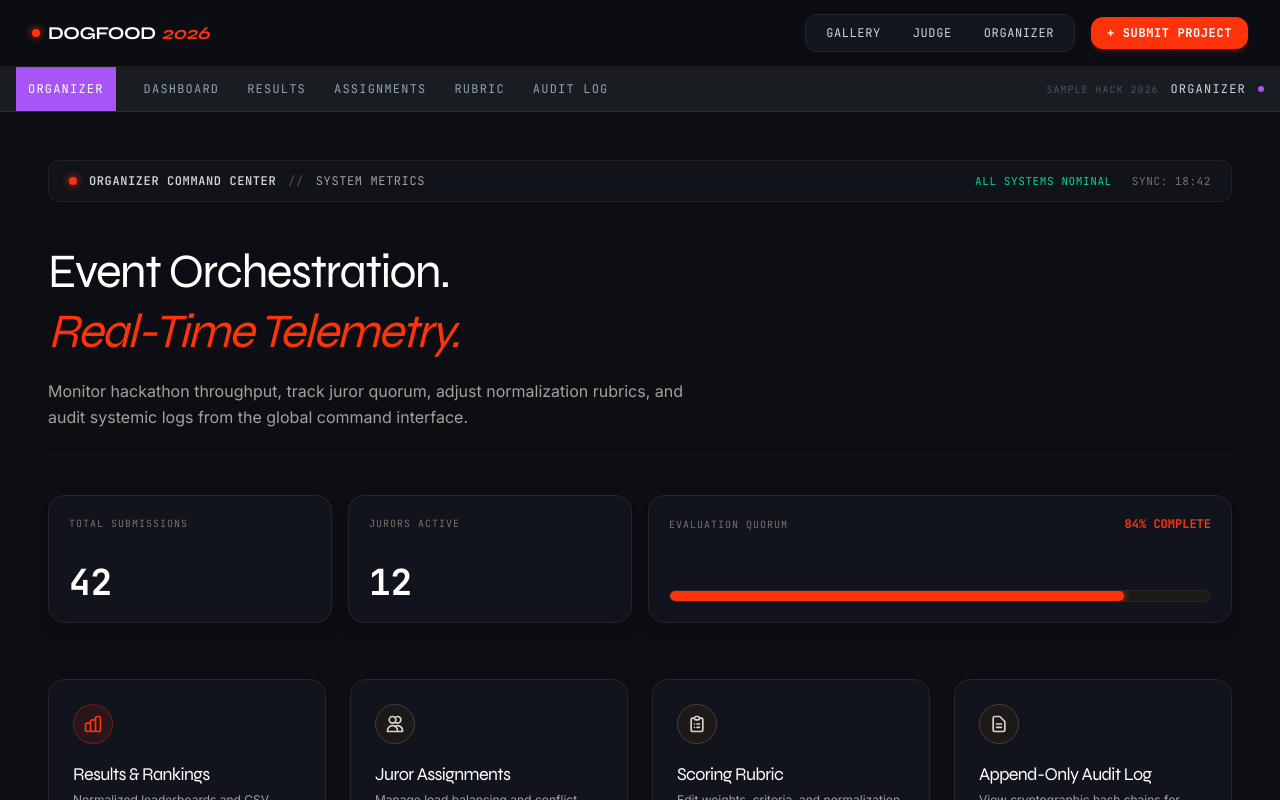
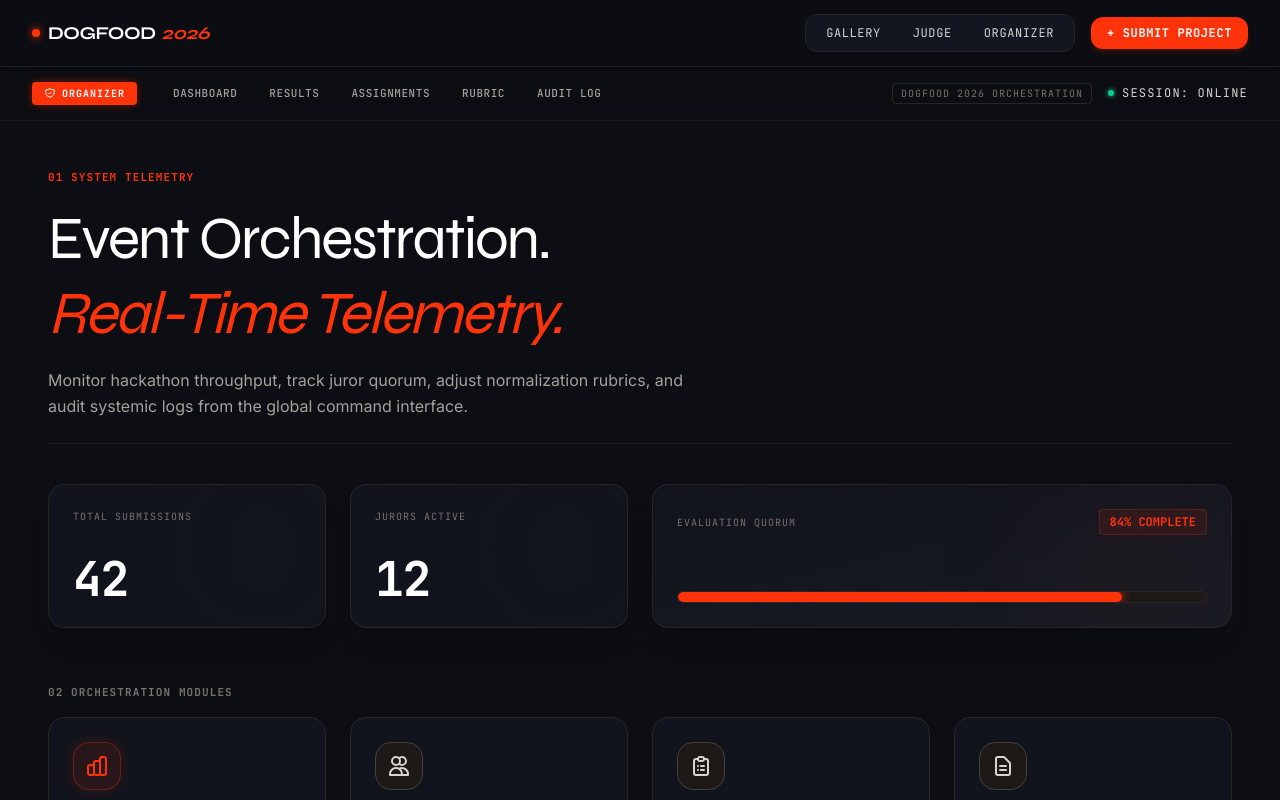
Before and after one commit to helplanes/dogfood-2026, a Next.js app: page /organizer/dashboard in a window 1280 px wide. Shown: the top 800 px of the page. Built offline with nearby package versions, Linux system fonts and the light colour scheme.

Commit message:
feat(ui): comprehensively redesign organizer and judge layouts with cohesive Syne/Mono typography and kinetic components

```diff
--- a/src/app/(organizer)/layout.tsx
+++ b/src/app/(organizer)/layout.tsx
@@ -1,43 +1,40 @@
 import type { ReactNode } from "react";
 import Link from "next/link";
 
-/**
- * Organizer section layout — DESIGN-4-HYBRID
- * Dark world, surface-low accent. Auth guard via src/policy (Krish).
- */
 export default function OrganizerLayout({ children }: { children: ReactNode }) {
   return (
-    <div className="min-h-screen bg-[#111318] flex flex-col">
-      {/* Organizer sub-header */}
-      <div className="bg-[#191c20] border-b border-white/[0.08] px-4 py-0">
+    <div className="flex-1 flex flex-col">
+      {/* Organizer Sleek Sub-header */}
+      <div className="bg-[#0c0e13]/50 backdrop-blur-md border-b border-stone-800/50 sticky top-0 z-40 px-4 md:px-8">
         <div className="max-w-7xl mx-auto flex items-center justify-between">
           {/* Left: role badge + nav */}
-          <div className="flex items-center gap-0">
-            <span className="text-xs font-mono uppercase tracking-widest bg-[#a855f7] text-white px-3 py-3.5 mr-4 shrink-0">
-              Organizer
+          <div className="flex items-center">
+            <span className="text-[10px] font-mono uppercase tracking-widest bg-[#fe330a] text-white px-3 py-1 rounded-sm mr-6 shrink-0 flex items-center gap-1.5 font-bold shadow-[0_0_8px_rgba(254,51,10,0.4)]">
+              <svg className="w-3 h-3" fill="none" viewBox="0 0 24 24" stroke="currentColor"><path strokeLinecap="round" strokeLinejoin="round" strokeWidth="2" d="M9 12l2 2 4-4m5.618-4.016A11.955 11.955 0 0112 2.944a11.955 11.955 0 01-8.618 3.04A12.02 12.02 0 003 9c0 5.591 3.824 10.29 9 11.622 5.176-1.332 9-6.03 9-11.622 0-1.042-.133-2.052-.382-3.016z" /></svg>
+              ORGANIZER
             </span>
-            <nav className="flex items-center gap-1 overflow-x-auto" aria-label="Organizer navigation">
-              <Link href="/organizer/dashboard"   className="text-xs font-mono uppercase tracking-widest text-slate-400 hover:text-white hover:bg-white/[0.05] px-3 py-3.5 transition-colors whitespace-nowrap">Dashboard</Link>
-              <Link href="/organizer/results"     className="text-xs font-mono uppercase tracking-widest text-slate-400 hover:text-white hover:bg-white/[0.05] px-3 py-3.5 transition-colors whitespace-nowrap">Results</Link>
-              <Link href="/organizer/assignments" className="text-xs font-mono uppercase tracking-widest text-slate-400 hover:text-white hover:bg-white/[0.05] px-3 py-3.5 transition-colors whitespace-nowrap">Assignments</Link>
-              <Link href="/organizer/rubric"      className="text-xs font-mono uppercase tracking-widest text-slate-400 hover:text-white hover:bg-white/[0.05] px-3 py-3.5 transition-colors whitespace-nowrap">Rubric</Link>
-              <Link href="/organizer/audit"       className="text-xs font-mono uppercase tracking-widest text-slate-400 hover:text-white hover:bg-white/[0.05] px-3 py-3.5 transition-colors whitespace-nowrap">Audit Log</Link>
+            <nav className="flex items-center gap-2 overflow-x-auto py-3 no-scrollbar" aria-label="Organizer navigation">
+              <Link href="/organizer/dashboard"   className="text-[11px] font-mono uppercase tracking-wider text-stone-400 hover:text-white hover:bg-stone-800/50 px-3 py-1.5 rounded-lg transition-all whitespace-nowrap font-medium">Dashboard</Link>
+              <Link href="/organizer/results"     className="text-[11px] font-mono uppercase tracking-wider text-stone-400 hover:text-white hover:bg-stone-800/50 px-3 py-1.5 rounded-lg transition-all whitespace-nowrap font-medium">Results</Link>
+              <Link href="/organizer/assignments" className="text-[11px] font-mono uppercase tracking-wider text-stone-400 hover:text-white hover:bg-stone-800/50 px-3 py-1.5 rounded-lg transition-all whitespace-nowrap font-medium">Assignments</Link>
+              <Link href="/organizer/rubric"      className="text-[11px] font-mono uppercase tracking-wider text-stone-400 hover:text-white hover:bg-stone-800/50 px-3 py-1.5 rounded-lg transition-all whitespace-nowrap font-medium">Rubric</Link>
+              <Link href="/organizer/audit"       className="text-[11px] font-mono uppercase tracking-wider text-stone-400 hover:text-white hover:bg-stone-800/50 px-3 py-1.5 rounded-lg transition-all whitespace-nowrap font-medium">Audit Log</Link>
             </nav>
           </div>
           {/* Right: identity + event name */}
-          <div className="flex items-center gap-3 shrink-0">
-            <span className="text-[10px] font-mono text-slate-600 uppercase tracking-widest hidden lg:block">
-              Sample Hack 2026
+          <div className="flex items-center gap-4 shrink-0">
+            <span className="text-[10px] font-mono text-stone-500 uppercase tracking-widest hidden lg:block border border-stone-800 px-2 py-0.5 rounded-sm">
+              DOGFOOD 2026 ORCHESTRATION
             </span>
-            <span className="text-xs font-mono text-slate-300 uppercase tracking-widest hidden sm:block">
-              organizer {/* TODO: replace with real session once Krish wires auth */}
+            <span className="flex items-center gap-2 text-xs font-mono text-stone-300 uppercase tracking-widest hidden sm:flex">
+              <span className="h-1.5 w-1.5 rounded-full bg-emerald-400 animate-pulse shadow-[0_0_5px_#34d399]" />
+              SESSION: ONLINE
             </span>
-            <span className="w-1.5 h-1.5 rounded-full bg-[#a855f7]" aria-hidden="true" />
           </div>
         </div>
       </div>
 
-      <div className="flex-1">{children}</div>
+      <div className="flex-1 bg-[#090b10]">{children}</div>
     </div>
   );
 }
--- a/src/app/(organizer)/organizer/dashboard/page.tsx
+++ b/src/app/(organizer)/organizer/dashboard/page.tsx
@@ -9,25 +9,14 @@ export default function OrganizerDashboardPage() {
 
       <div className="max-w-7xl mx-auto space-y-10 w-full">
 
-        {/* Top Command Bar */}
-        <div className="flex flex-wrap items-center justify-between gap-4 py-3 px-5 rounded-xl bg-[#11141c]/90 border border-stone-800/80 text-xs font-mono tracking-wider text-stone-400">
-          <div className="flex items-center gap-3">
-            <span className="flex h-2 w-2 rounded-full bg-[#fe330a] shadow-[0_0_8px_#fe330a]" />
-            <span className="text-stone-300 font-semibold">ORGANIZER COMMAND CENTER</span>
-            <span className="text-stone-600">{"//"}</span>
-            <span>SYSTEM METRICS</span>
-          </div>
-          <div className="flex items-center gap-5 text-[11px]">
-            <span className="text-emerald-400">ALL SYSTEMS NOMINAL</span>
-            <span className="text-stone-500">SYNC: 18:42</span>
-          </div>
-        </div>
-
         {/* Hero Section */}
         <div className="space-y-4 pb-6 border-b border-stone-800/50">
-          <h1 className="text-4xl md:text-5xl font-serif text-white tracking-tight leading-tight">
+          <div className="text-[11px] font-mono uppercase tracking-widest text-[#fe330a] font-bold">
+            01 SYSTEM TELEMETRY
+          </div>
+          <h1 className="text-4xl md:text-5xl lg:text-6xl font-syne text-white tracking-tight leading-tight">
             Event Orchestration. <br />
-            <span className="italic text-[#fe330a] font-normal">Real-Time Telemetry.</span>
+            <span className="italic text-[#fe330a] font-medium">Real-Time Telemetry.</span>
           </h1>
           <p className="text-stone-400 text-sm md:text-base max-w-2xl leading-relaxed">
             Monitor hackathon throughput, track juror quorum, adjust normalization rubrics, and audit systemic logs from the global command interface.
@@ -35,71 +24,80 @@ export default function OrganizerDashboardPage() {
         </div>
 
         {/* Global Metrics Cards */}
-        <div className="grid grid-cols-2 lg:grid-cols-4 gap-4">
-          <div className="p-5 rounded-2xl bg-[#11141c] border border-stone-800 flex flex-col justify-between h-32 shadow-lg">
-            <span className="text-[10px] font-mono text-stone-500 uppercase tracking-widest block">TOTAL SUBMISSIONS</span>
-            <span className="text-4xl font-mono font-bold text-white">42</span>
+        <div className="grid grid-cols-2 lg:grid-cols-4 gap-6">
+          <div className="p-6 rounded-2xl bg-[#11141c] border border-stone-800 hover:border-stone-700 transition-colors flex flex-col justify-between h-36 shadow-xl relative overflow-hidden group">
+            <div className="absolute top-0 right-0 w-32 h-32 bg-stone-800/20 rounded-full blur-3xl group-hover:bg-stone-700/30 transition-colors" />
+            <span className="text-[10px] font-mono text-stone-500 uppercase tracking-widest block relative z-10">TOTAL SUBMISSIONS</span>
+            <span className="text-5xl font-mono font-bold text-white relative z-10 tracking-tight">42</span>
           </div>
-          <div className="p-5 rounded-2xl bg-[#11141c] border border-stone-800 flex flex-col justify-between h-32 shadow-lg">
-            <span className="text-[10px] font-mono text-stone-500 uppercase tracking-widest block">JURORS ACTIVE</span>
-            <span className="text-4xl font-mono font-bold text-white">12</span>
+          <div className="p-6 rounded-2xl bg-[#11141c] border border-stone-800 hover:border-stone-700 transition-colors flex flex-col justify-between h-36 shadow-xl relative overflow-hidden group">
+            <div className="absolute top-0 right-0 w-32 h-32 bg-stone-800/20 rounded-full blur-3xl group-hover:bg-stone-700/30 transition-colors" />
+            <span className="text-[10px] font-mono text-stone-500 uppercase tracking-widest block relative z-10">JURORS ACTIVE</span>
+            <span className="text-5xl font-mono font-bold text-white relative z-10 tracking-tight">12</span>
           </div>
-          <div className="p-5 rounded-2xl bg-[#11141c] border border-stone-800 flex flex-col justify-between h-32 shadow-lg col-span-2 lg:col-span-2">
-            <div className="flex items-center justify-between">
+          <div className="p-6 rounded-2xl bg-gradient-to-br from-[#11141c] to-[#161a24] border border-stone-800 hover:border-stone-700 transition-colors flex flex-col justify-between h-36 shadow-xl col-span-2 lg:col-span-2 relative overflow-hidden group">
+            <div className="absolute top-0 right-0 w-48 h-48 bg-[#fe330a]/5 rounded-full blur-3xl group-hover:bg-[#fe330a]/10 transition-colors" />
+            <div className="flex items-center justify-between relative z-10">
               <span className="text-[10px] font-mono text-stone-500 uppercase tracking-widest">EVALUATION QUORUM</span>
-              <span className="text-xs font-mono font-bold text-[#fe330a]">84% COMPLETE</span>
+              <span className="text-xs font-mono font-bold text-[#fe330a] px-2.5 py-1 bg-[#fe330a]/10 rounded border border-[#fe330a]/20">84% COMPLETE</span>
             </div>
-            <div className="w-full h-3 rounded-full bg-stone-900 overflow-hidden border border-stone-800 mt-auto">
-              <div className="h-full bg-[#fe330a] w-[84%] rounded-full shadow-[0_0_8px_#fe330a]" />
+            <div className="w-full h-3 rounded-full bg-stone-900 overflow-hidden border border-stone-800 mt-auto relative z-10">
+              <div className="h-full bg-[#fe330a] w-[84%] rounded-full shadow-[0_0_12px_#fe330a]" />
             </div>
           </div>
         </div>
 
         {/* Navigation Grid */}
-        <div className="grid grid-cols-1 md:grid-cols-2 lg:grid-cols-4 gap-6 pt-4">
+        <div className="space-y-4 pt-4">
+          <div className="text-[11px] font-mono uppercase tracking-widest text-stone-500 font-bold">
+            02 ORCHESTRATION MODULES
+          </div>
+          <div className="grid grid-cols-1 md:grid-cols-2 lg:grid-cols-4 gap-6">
 
-          <Link href="/organizer/results" className="group p-6 rounded-2xl bg-[#11141c] hover:bg-[#141824] border border-stone-800 hover:border-[#fe330a]/50 transition-all flex flex-col gap-4">
-            <div className="w-10 h-10 rounded-full bg-[#fe330a]/10 border border-[#fe330a]/30 flex items-center justify-center text-[#fe330a]">
-              <svg className="w-5 h-5" fill="none" viewBox="0 0 24 24" stroke="currentColor"><path strokeLinecap="round" strokeLinejoin="round" strokeWidth="2" d="M9 19v-6a2 2 0 00-2-2H5a2 2 0 00-2 2v6a2 2 0 002 2h2a2 2 0 002-2zm0 0V9a2 2 0 012-2h2a2 2 0 012 2v10m-6 0a2 2 0 002 2h2a2 2 0 002-2m0 0V5a2 2 0 012-2h2a2 2 0 012 2v14a2 2 0 01-2 2h-2a2 2 0 01-2-2z" /></svg>
+            <Link href="/organizer/results" className="group p-6 rounded-2xl bg-[#11141c] hover:bg-[#141824] border border-stone-800 hover:border-[#fe330a]/50 transition-all flex flex-col gap-6 relative overflow-hidden">
+              <div className="w-12 h-12 rounded-2xl bg-[#fe330a]/10 border border-[#fe330a]/30 flex items-center justify-center text-[#fe330a] shadow-[0_0_15px_rgba(254,51,10,0.15)] group-hover:scale-110 transition-transform">
+                <svg className="w-6 h-6" fill="none" viewBox="0 0 24 24" stroke="currentColor"><path strokeLinecap="round" strokeLinejoin="round" strokeWidth="2" d="M9 19v-6a2 2 0 00-2-2H5a2 2 0 00-2 2v6a2 2 0 002 2h2a2 2 0 002-2zm0 0V9a2 2 0 012-2h2a2 2 0 012 2v10m-6 0a2 2 0 002 2h2a2 2 0 002-2m0 0V5a2 2 0 012-2h2a2 2 0 012 2v14a2 2 0 01-2 2h-2a2 2 0 01-2-2z" /></svg>
               </div>
               <div>
-              <h3 className="text-lg font-serif text-white group-hover:text-[#fe330a] transition-colors">Results & Rankings</h3>
-              <p className="text-xs text-stone-400 font-sans mt-1">Normalized leaderboards and CSV exports.</p>
+                <h3 className="text-xl font-syne font-bold text-white group-hover:text-[#fe330a] transition-colors">Results & Rankings</h3>
+                <p className="text-xs text-stone-400 font-sans mt-2 leading-relaxed">Normalized leaderboards and comprehensive CSV score exports.</p>
               </div>
             </Link>
 
-          <Link href="/organizer/assignments" className="group p-6 rounded-2xl bg-[#11141c] hover:bg-[#141824] border border-stone-800 hover:border-stone-600 transition-all flex flex-col gap-4">
-            <div className="w-10 h-10 rounded-full bg-stone-900 border border-stone-700 flex items-center justify-center text-stone-300">
-              <svg className="w-5 h-5" fill="none" viewBox="0 0 24 24" stroke="currentColor"><path strokeLinecap="round" strokeLinejoin="round" strokeWidth="2" d="M12 4.354a4 4 0 110 5.292M15 21H3v-1a6 6 0 0112 0v1zm0 0h6v-1a6 6 0 00-9-5.197M13 7a4 4 0 11-8 0 4 4 0 018 0z" /></svg>
+            <Link href="/organizer/assignments" className="group p-6 rounded-2xl bg-[#11141c] hover:bg-[#141824] border border-stone-800 hover:border-stone-600 transition-all flex flex-col gap-6">
+              <div className="w-12 h-12 rounded-2xl bg-stone-900 border border-stone-700 flex items-center justify-center text-stone-300 group-hover:scale-110 transition-transform">
+                <svg className="w-6 h-6" fill="none" viewBox="0 0 24 24" stroke="currentColor"><path strokeLinecap="round" strokeLinejoin="round" strokeWidth="2" d="M12 4.354a4 4 0 110 5.292M15 21H3v-1a6 6 0 0112 0v1zm0 0h6v-1a6 6 0 00-9-5.197M13 7a4 4 0 11-8 0 4 4 0 018 0z" /></svg>
               </div>
               <div>
-              <h3 className="text-lg font-serif text-white">Juror Assignments</h3>
-              <p className="text-xs text-stone-400 font-sans mt-1">Manage load balancing and conflict overrides.</p>
+                <h3 className="text-xl font-syne font-bold text-white group-hover:text-stone-200 transition-colors">Juror Assignments</h3>
+                <p className="text-xs text-stone-400 font-sans mt-2 leading-relaxed">Manage review load balancing, quotas, and judge conflict overrides.</p>
               </div>
             </Link>
 
-          <Link href="/organizer/rubric" className="group p-6 rounded-2xl bg-[#11141c] hover:bg-[#141824] border border-stone-800 hover:border-stone-600 transition-all flex flex-col gap-4">
-            <div className="w-10 h-10 rounded-full bg-stone-900 border border-stone-700 flex items-center justify-center text-stone-300">
-              <svg className="w-5 h-5" fill="none" viewBox="0 0 24 24" stroke="currentColor"><path strokeLinecap="round" strokeLinejoin="round" strokeWidth="2" d="M9 5H7a2 2 0 00-2 2v12a2 2 0 002 2h10a2 2 0 002-2V7a2 2 0 00-2-2h-2M9 5a2 2 0 002 2h2a2 2 0 002-2M9 5a2 2 0 012-2h2a2 2 0 012 2m-3 7h3m-3 4h3m-6-4h.01M9 16h.01" /></svg>
+            <Link href="/organizer/rubric" className="group p-6 rounded-2xl bg-[#11141c] hover:bg-[#141824] border border-stone-800 hover:border-stone-600 transition-all flex flex-col gap-6">
+              <div className="w-12 h-12 rounded-2xl bg-stone-900 border border-stone-700 flex items-center justify-center text-stone-300 group-hover:scale-110 transition-transform">
+                <svg className="w-6 h-6" fill="none" viewBox="0 0 24 24" stroke="currentColor"><path strokeLinecap="round" strokeLinejoin="round" strokeWidth="2" d="M9 5H7a2 2 0 00-2 2v12a2 2 0 002 2h10a2 2 0 002-2V7a2 2 0 00-2-2h-2M9 5a2 2 0 002 2h2a2 2 0 002-2M9 5a2 2 0 012-2h2a2 2 0 012 2m-3 7h3m-3 4h3m-6-4h.01M9 16h.01" /></svg>
               </div>
               <div>
-              <h3 className="text-lg font-serif text-white">Scoring Rubric</h3>
-              <p className="text-xs text-stone-400 font-sans mt-1">Edit weights, criteria, and normalization rules.</p>
+                <h3 className="text-xl font-syne font-bold text-white group-hover:text-stone-200 transition-colors">Scoring Rubric</h3>
+                <p className="text-xs text-stone-400 font-sans mt-2 leading-relaxed">Edit evaluation weights, criteria sets, and statistical normalization rules.</p>
               </div>
             </Link>
 
-          <Link href="/organizer/audit" className="group p-6 rounded-2xl bg-[#11141c] hover:bg-[#141824] border border-stone-800 hover:border-stone-600 transition-all flex flex-col gap-4">
-            <div className="w-10 h-10 rounded-full bg-stone-900 border border-stone-700 flex items-center justify-center text-stone-300">
-              <svg className="w-5 h-5" fill="none" viewBox="0 0 24 24" stroke="currentColor"><path strokeLinecap="round" strokeLinejoin="round" strokeWidth="2" d="M9 12h6m-6 4h6m2 5H7a2 2 0 01-2-2V5a2 2 0 012-2h5.586a1 1 0 01.707.293l5.414 5.414a1 1 0 01.293.707V19a2 2 0 01-2 2z" /></svg>
+            <Link href="/organizer/audit" className="group p-6 rounded-2xl bg-[#11141c] hover:bg-[#141824] border border-stone-800 hover:border-stone-600 transition-all flex flex-col gap-6">
+              <div className="w-12 h-12 rounded-2xl bg-stone-900 border border-stone-700 flex items-center justify-center text-stone-300 group-hover:scale-110 transition-transform">
+                <svg className="w-6 h-6" fill="none" viewBox="0 0 24 24" stroke="currentColor"><path strokeLinecap="round" strokeLinejoin="round" strokeWidth="2" d="M9 12h6m-6 4h6m2 5H7a2 2 0 01-2-2V5a2 2 0 012-2h5.586a1 1 0 01.707.293l5.414 5.414a1 1 0 01.293.707V19a2 2 0 01-2 2z" /></svg>
               </div>
               <div>
-              <h3 className="text-lg font-serif text-white">Append-Only Audit Log</h3>
-              <p className="text-xs text-stone-400 font-sans mt-1">View cryptographic hash chains for data integrity.</p>
+                <h3 className="text-xl font-syne font-bold text-white group-hover:text-stone-200 transition-colors">Append-Only Audit</h3>
+                <p className="text-xs text-stone-400 font-sans mt-2 leading-relaxed">View cryptographic hash chains for data integrity and action logs.</p>
               </div>
             </Link>
 
           </div>
         </div>
+
+      </div>
     </div>
   );
 }
--- a/src/app/globals.css
+++ b/src/app/globals.css
@@ -34,7 +34,6 @@
   --color-primary-hover: #ff4d26;
   --color-primary-container: #ff4d26;
   --color-on-primary: #ffffff;
-
   /* Semantic */
   --color-success: #22c55e;
   --color-warning: #f59e0b;
@@ -45,6 +44,7 @@
   --color-foreground: #f8f9fc;
   --color-border: #e2e8f0;
 
+  /* Fonts */
   --font-sans: var(--font-inter, Inter, sans-serif);
   --font-mono: var(--font-jb-mono, "JetBrains Mono", monospace);
   --font-syne: var(--font-syne, Syne, sans-serif);
```
Also changed, not shown: src/app/(judge)/layout.tsx (+18 -35 lines), src/app/(organizer)/organizer/assignments/page.tsx (+29 -24 lines), src/app/(organizer)/organizer/audit/page.tsx (+23 -20 lines), src/app/(organizer)/organizer/results/page.tsx (+30 -27 lines), src/app/(organizer)/organizer/rubric/page.tsx (+27 -23 lines), 1 other file (tests, documents, lock files or other folders). Lines whose indentation alone changed are shown as unchanged.
